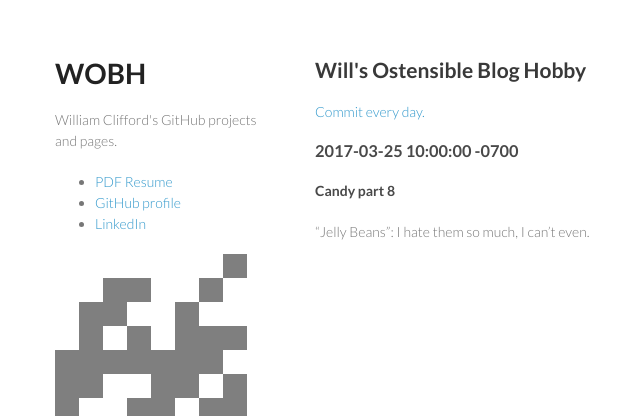
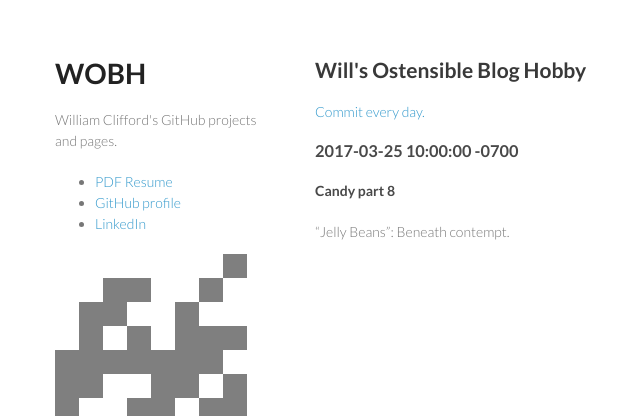
Before and after one commit to wobh/wobh.github.io, a Jekyll site: the page built from _posts/2017-03-25-jelly-beans.md, in a window 1280 px wide. Shown: the top 416 px of the page, without its empty margins (155-795 px from the left). Built offline with Jekyll 4.4.1, drawn with Linux system fonts in a browser that asks for light colours.

Commit message:
better jelly beans review

```diff
--- a/_posts/2017-03-25-jelly-beans.md
+++ b/_posts/2017-03-25-jelly-beans.md
@@ -5,4 +5,4 @@ categories: candyrev
 date: "2017-03-25 10:00 -0700"
 ---
 
-"Jelly Beans": I hate them so much, I can't even.
+"Jelly Beans": Beneath contempt.
```
